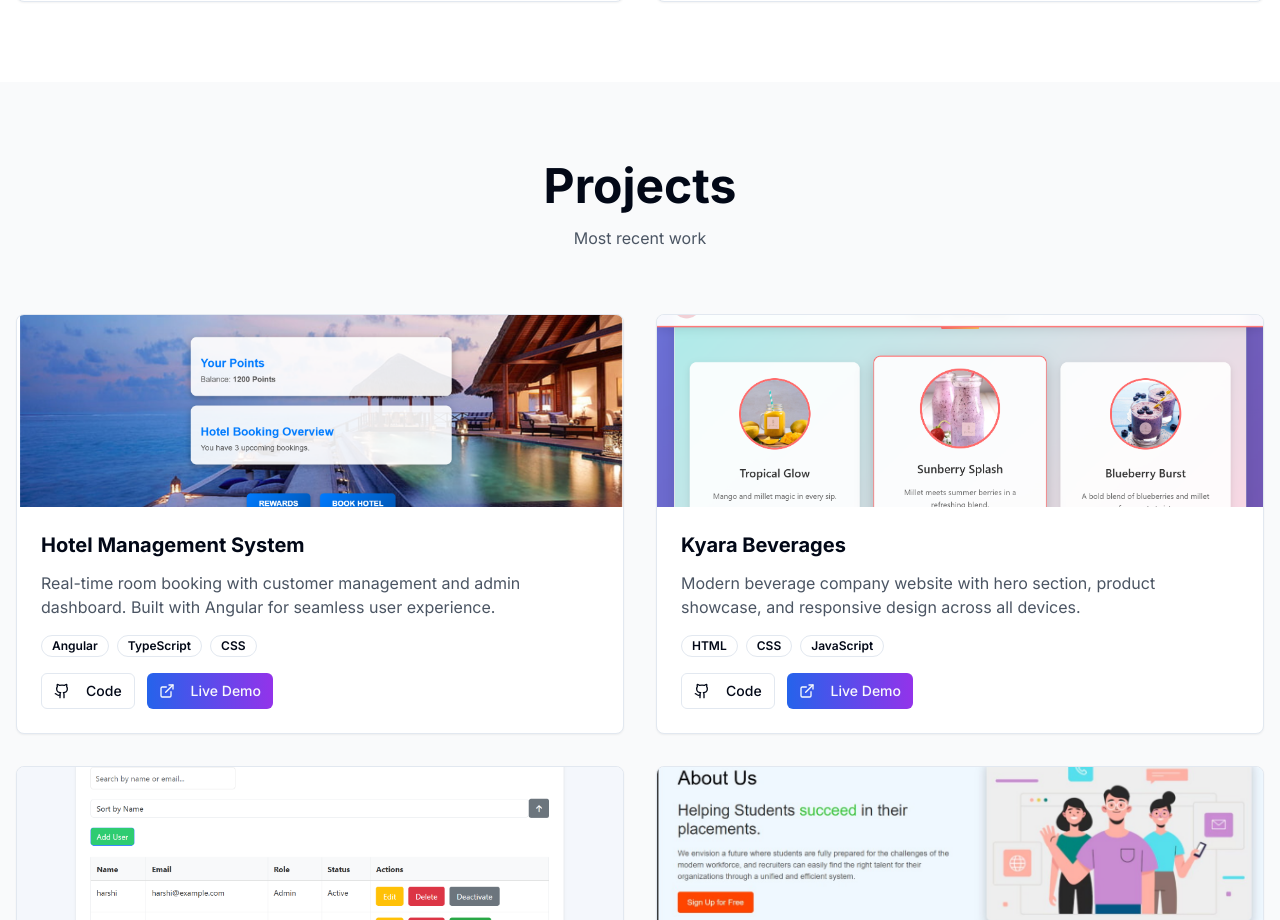
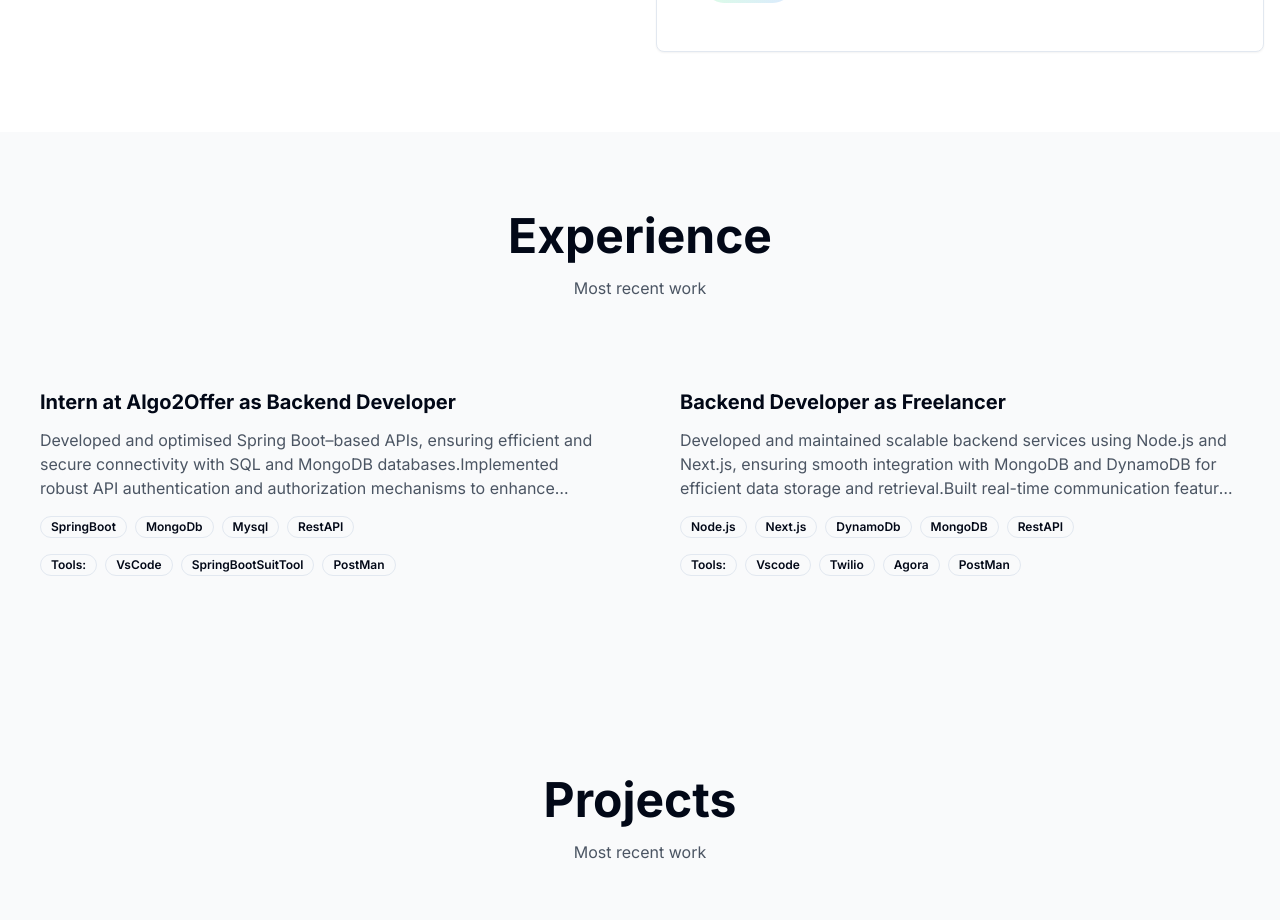
Before and after one commit to harshithapoojari123/portfolio-main, a Next.js app: page / in a window 1280 px wide. Shown: the part 1880-2800 px from the top of the page. Built offline with nearby package versions, Linux system fonts and the light colour scheme.

Commit message:
Experience updated

```diff
--- a/app/page.tsx
+++ b/app/page.tsx
@@ -22,17 +22,35 @@ export default function Portfolio() {
   }, [darkMode])
 
   const skills = {
-    languages: ["C", "Java", "JavaScript", "C++", "TypeScript","python"],
-    technologies: ["Git", "MongoDB", "MySQL", "Next.js", "Node.js", "Tailwind", "PostgreSQL","React","Angular"],
+    languages: ["C", "Java", "JavaScript", "C++", "TypeScript"],
+    technologies: ["Git", "MongoDB", "MySQL", "Next.js", "Node.js", "DynamoDb","Express.js", "PostgreSQL","React","Angular"],
   }
 
+  const experience = [{
+    CompanyName:"Algo2Offer",
+     title: "Intern at Algo2Offer as Backend Developer",
+      description:
+        "Developed and optimised Spring Boot–based APIs, ensuring efficient and secure connectivity with SQL and MongoDB databases.Implemented robust API authentication and authorization mechanisms to enhance system security.Integrated multiple third-party services, including Firebase, to enable seamless communication and improve application functionality.Contributed to overall system performance and reliability through careful design of backend workflows and data operations.",
+
+      tech: ["SpringBoot", "MongoDb","Mysql","RestAPI"],
+      tools:["Tools:","VsCode","SpringBootSuitTool","PostMan"]
+  },
+  {
+    CompanyName:"Worked as Freelancer",
+     title: "Backend Developer as Freelancer",
+      description:
+      "Developed and maintained scalable backend services using Node.js and Next.js, ensuring smooth integration with MongoDB and DynamoDB for efficient data storage and retrieval.Built real-time communication features including chat, voice calls, and video calls by integrating third-party services such as Twilio and Agora, enhancing user engagement and platform interactivity.Worked closely with frontend teams to integrate backend APIs, validating all endpoints using Postman to ensure accuracy, stability, and expected behaviour.Integrated multiple third-party platforms—such as Firebase, Twilio, Agora, and various custom APIs—to extend system capabilities and improve application functionality.",
+      tech: ["Node.js","Next.js","DynamoDb","MongoDB","RestAPI"],
+      tools:["Tools:","Vscode","Twilio","Agora","PostMan"]
+  }
+]
   const projects = [
     {
       title: "Hotel Management System",
       description:
         "Real-time room booking with customer management and admin dashboard. Built with Angular for seamless user experience.",
      image: "/hotel.png",
-      github: "https://github.com/harshitemp/LockTrip",
+      github: "https://github.com/harshithapoojari123/LockTrip",
       live: "https://elegant-squirrel-d85f23.netlify.app/",
       tech: ["Angular", "TypeScript", "CSS"],
     },
@@ -41,8 +59,8 @@ export default function Portfolio() {
       description:
         "Modern beverage company website with hero section, product showcase, and responsive design across all devices.",
       image: "/kuber.png",
-      github: "https://github.com/harshitemp/kyara-website",
-      live: "https://harshitemp.github.io/kyara-website/#hero",
+      github: "https://github.com/harshithapoojari123/kyara-website",
+      live: "https://harshithapoojari123.github.io/kyara-website/#hero",
       tech: ["HTML", "CSS", "JavaScript"],
     },
     {
@@ -50,7 +68,7 @@ export default function Portfolio() {
       description:
         "RBAC system with different permission levels for Admin, Manager, and Employee roles with secure authentication.",
       image: "/rb.png",
-      github: "https://github.com/harshitemp/rbac",
+      github: "https://github.com/harshithapoojari123/rbac",
       live: "https://cute-pavlova-4f38da.netlify.app/signup-page",
       tech: ["React", "Node.js", "MongoDB"],
     },
@@ -59,7 +77,7 @@ export default function Portfolio() {
       description:
         "Campus placement system with drive registration, email notifications, and Excel integration for seamless management.",
       image: "/placement.jpg",
-      github: "https://github.com/harshitemp/Domainproject",
+      github: "https://github.com/harshithapoojari123/Domainproject",
       live: "#",
       tech: ["Angular", "Node.js", "MongoDB"],
     },
@@ -93,7 +111,7 @@ export default function Portfolio() {
           </motion.h1>
 
           <div className="hidden md:flex space-x-8">
-            {["Home", "About", "Skills", "Projects", "Contact"].map((item) => (
+            {["Home", "About", "Skills","Experience", "Projects", "Contact"].map((item) => (
               <motion.a
                 key={item}
                 href={`#${item.toLowerCase()}`}
@@ -127,7 +145,7 @@ export default function Portfolio() {
           exit={{ opacity: 0 }}
         >
           <div className="flex flex-col items-center justify-center h-full space-y-8">
-            {["Home", "About", "Skills", "Projects", "Contact"].map((item) => (
+            {["Home", "About", "Skills","Experience", "Projects", "Contact"].map((item) => (
               <motion.a
                 key={item}
                 href={`#${item.toLowerCase()}`}
@@ -225,7 +243,7 @@ export default function Portfolio() {
               </motion.a>
 
               <motion.a
-                href="https://github.com/harshitemp"
+                href="https://github.com/harshithapoojari"
                 target="_blank"
                 rel="noopener noreferrer"
                 className="p-3 bg-gray-800 text-white rounded-full hover:bg-gray-900 transform hover:scale-110 transition-all duration-200"
@@ -425,6 +443,54 @@ export default function Portfolio() {
                 </CardContent>
               </Card>
             </motion.div>
+          </div>
+        </div>
+      </section>
+{/*Experience Section */}
+ <section id="experience" className="py-20 bg-gray-50 dark:bg-gray-800/50">
+        <div className="container mx-auto px-4">
+          <motion.div
+            className="text-center mb-16"
+            initial={{ opacity: 0, y: 50 }}
+            whileInView={{ opacity: 1, y: 0 }}
+            transition={{ duration: 0.8 }}
+            viewport={{ once: true }}
+          >
+            <h2 className="text-4xl md:text-5xl font-bold mb-4">Experience</h2>
+            <p className="text-gray-600 dark:text-gray-400">Most recent work</p>
+          </motion.div>
+
+          <div className="grid md:grid-cols-2 gap-8">
+            {experience.map((experience, index) => (
+              <motion.div
+                key={experience.title}
+                initial={{ opacity: 0, y: 50 }}
+                whileInView={{ opacity: 1, y: 0 }}
+                transition={{ duration: 0.8, delay: index * 0.1 }}
+                viewport={{ once: true }}
+              >
+                <CardContent className="p-6">
+                    <h3 className="text-xl font-bold mb-3">{experience.title}</h3>
+                    <p className="text-gray-600 dark:text-gray-400 mb-4 line-clamp-3">{experience.description}</p>
+
+                    <div className="flex flex-wrap gap-2 mb-4">
+                      {experience.tech.map((technical) => (
+                        <Badge key={technical} variant="outline" className="text-xs">
+                          {technical}
+                        </Badge>
+                      ))}
+                    </div>
+                     <div className="flex flex-wrap gap-2 mb-4">
+                      {experience.tools.map((technical) => (
+                        <Badge key={technical} variant="outline" className="text-xs">
+                          {technical}
+                        </Badge>
+                      ))}
+                    </div>
+                    </CardContent>
+                       </motion.div>
+
+            ))}
           </div>
         </div>
       </section>
@@ -642,7 +708,7 @@ export default function Portfolio() {
             >
               <h4 className="font-semibold mb-4">Quick Links</h4>
               <div className="space-y-2">
-                {["About", "Skills", "Projects", "Contact"].map((link) => (
+                {["About", "Skills","Experience" ,"Projects", "Contact"].map((link) => (
                   <motion.a
                     key={link}
                     href={`#${link.toLowerCase()}`}
@@ -664,7 +730,7 @@ export default function Portfolio() {
               <h4 className="font-semibold mb-4">Connect</h4>
               <div className="flex space-x-4">
                 <motion.a
-                  href="https://github.com/harshitemp"
+                  href="https://github.com/harshithapoojari123"
                   target="_blank"
                   rel="noopener noreferrer"
                   className="p-2 bg-gray-800 rounded-full hover:bg-gray-700 transition-colors"
```
